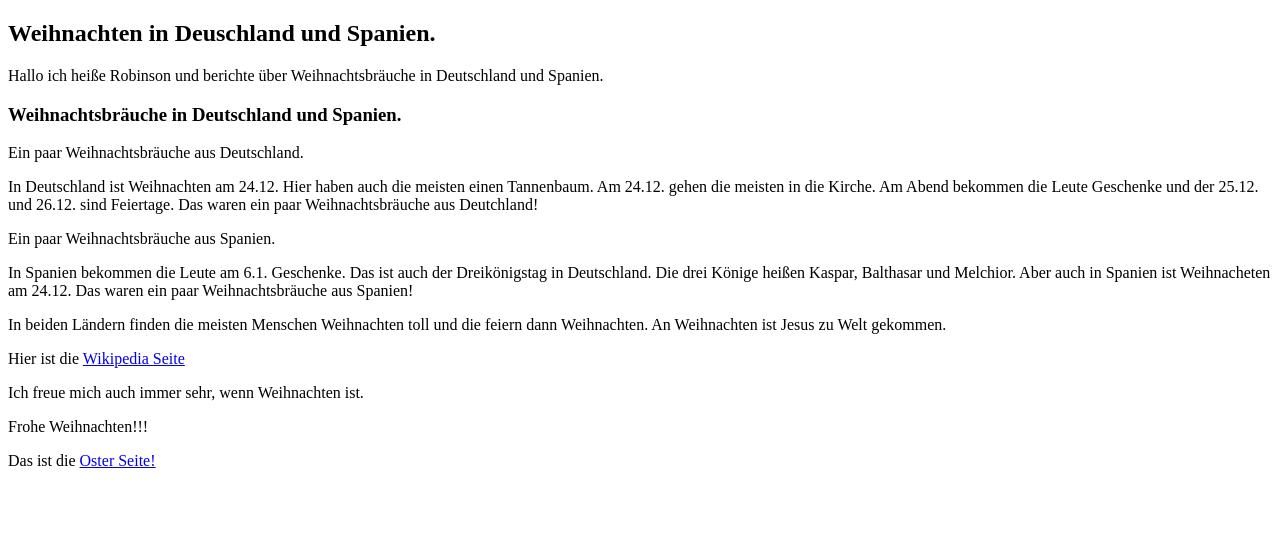
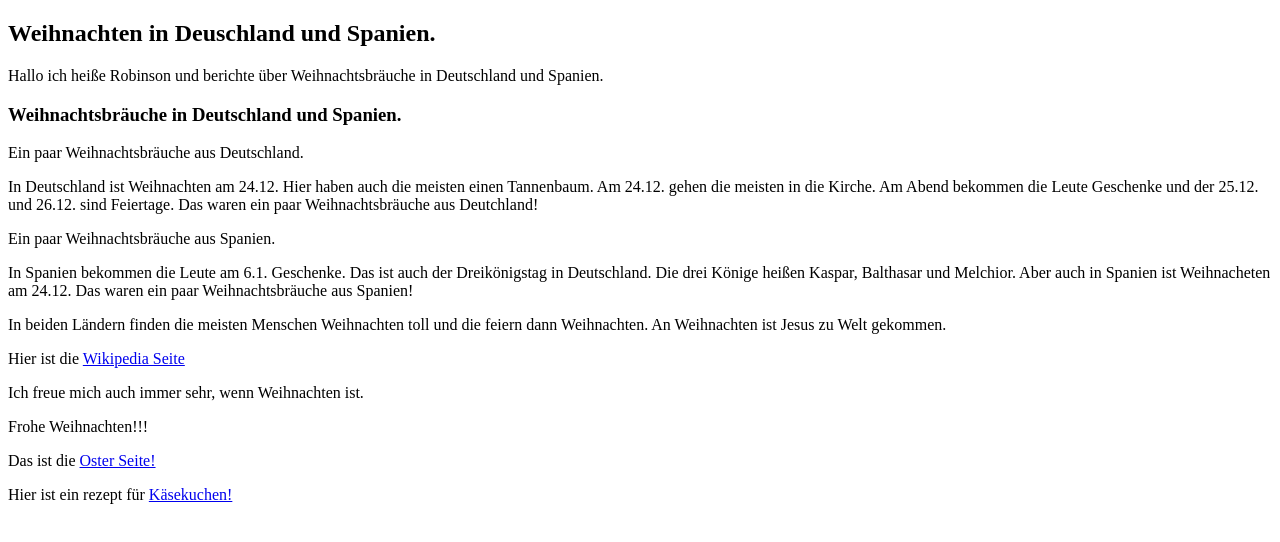
Before and after one commit to and-die/and-die.github.io, a plain HTML site: page index.html in a window 1280 px wide. Drawn offline with Linux system fonts and the light colour scheme.

Commit message:
Update index.html

```diff
--- a/index.html
+++ b/index.html
@@ -32,5 +32,5 @@ An Weihnachten ist Jesus zu Welt gekommen.</p>
 <p>Frohe Weihnachten!!!</p>
 <p> </p>
 <p>Das ist die <a href="https://al-di.github.io">Oster Seite!</a></p>
-
+<p>Hier ist ein rezept für <a href="https://and-die.github.io">Käsekuchen!</a></p>
 </html>
```
